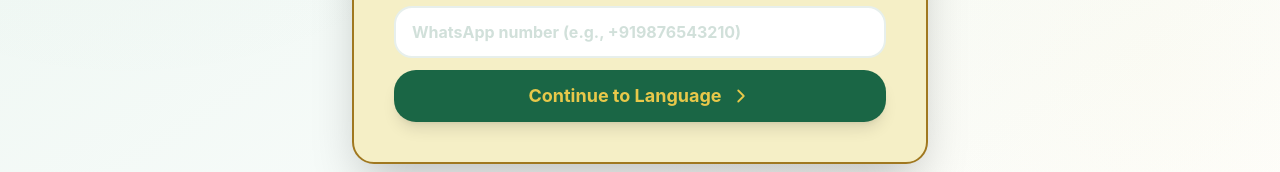
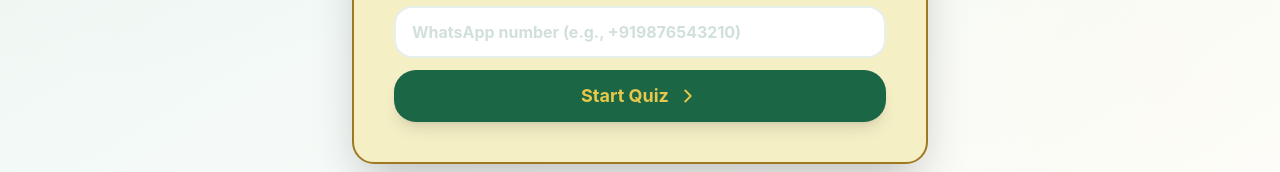
Before and after one commit to theRMH/ans-willbee-challenge, a React (Vite) app: page / in a window 1280 px wide. Shown: the part 582-754 px from the top of the page. Built offline with nearby package versions, Linux system fonts and the light colour scheme.

Commit message:
fix: update button text from Continue to Language to Start Quiz

```diff
--- a/src/components/Quiz.tsx
+++ b/src/components/Quiz.tsx
@@ -274,7 +274,7 @@ export const Quiz: React.FC<QuizProps> = ({ onComplete, initialName = '', isAdmi
               onClick={handleContinue}
               className="btn-primary w-full text-lg py-3"
             >
-              Continue to Language
+              Start Quiz
               <ChevronRight size={22} />
             </button>
 
```
